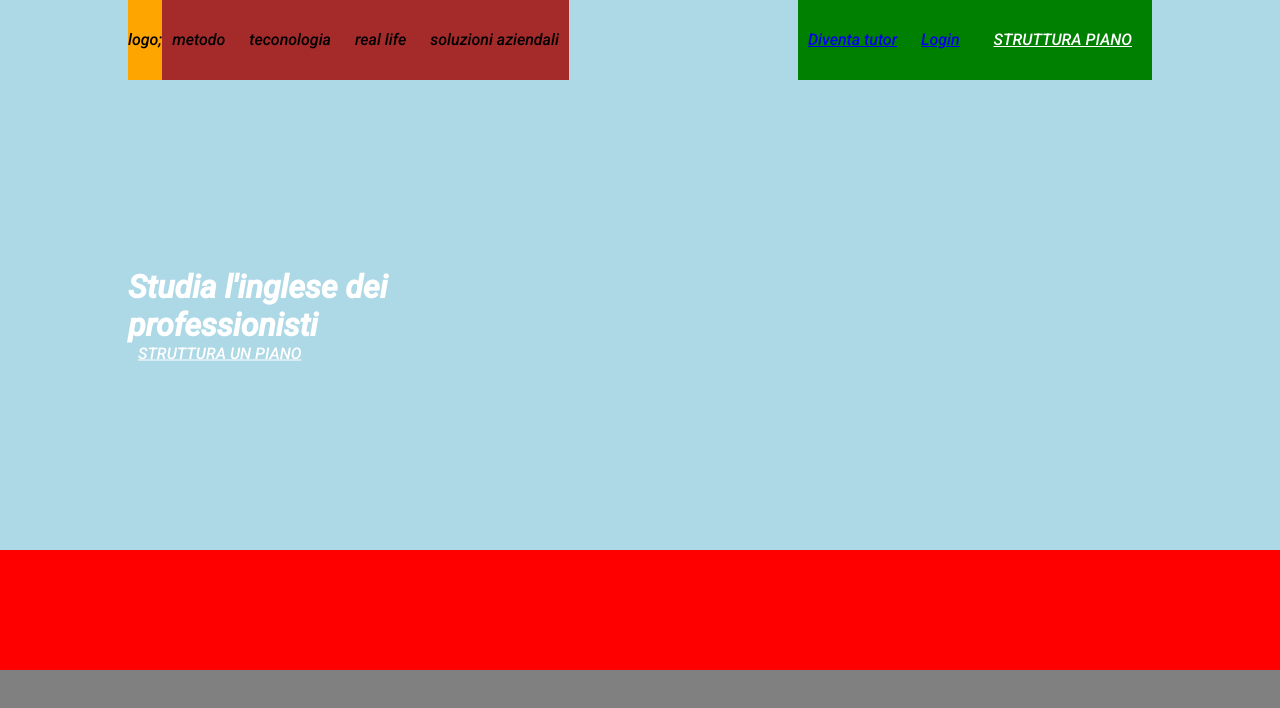
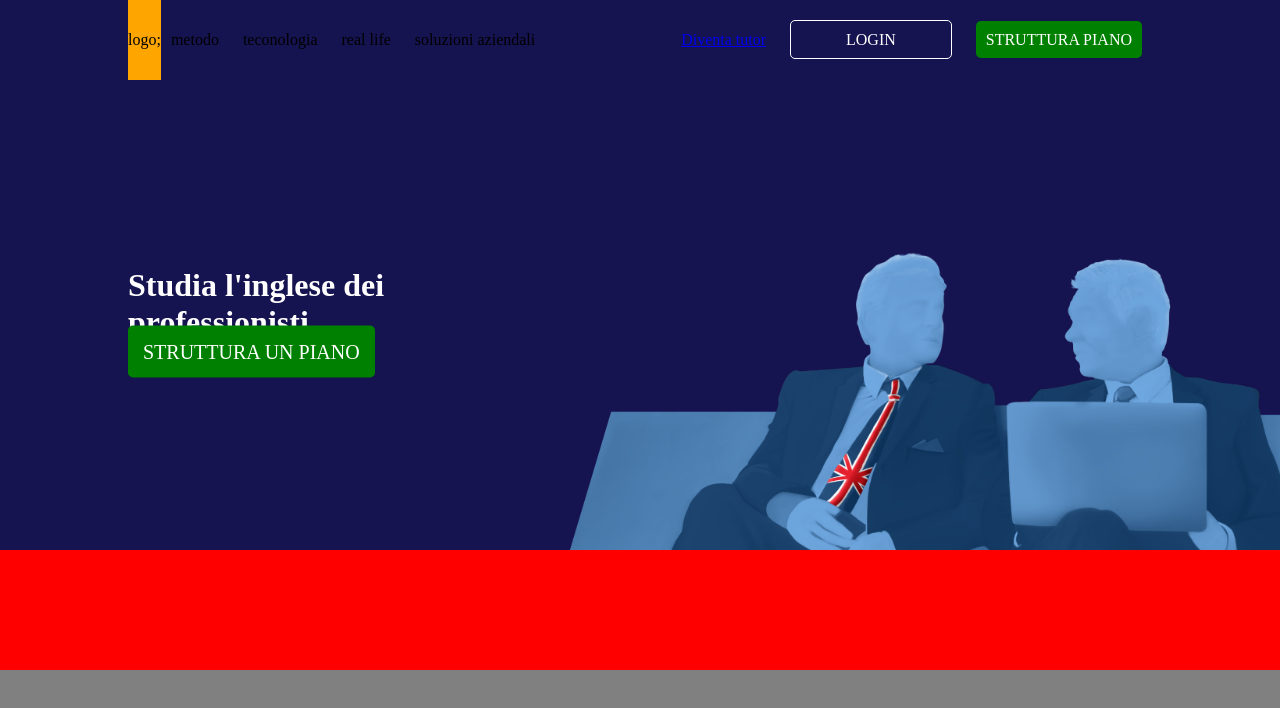
Before and after one commit to 1Graffa/htmlcss-fluentify, a plain HTML site: page index.html in a window 1280 px wide. Drawn offline with Linux system fonts and the light colour scheme.

Commit message:
aggiunti buttons

```diff
--- a/css/style.css
+++ b/css/style.css
@@ -2,9 +2,6 @@
   margin: 0;
   padding: 0;
   box-sizing: border-box;
-}
-body{
-  font-family: 'Roboto', sans-serif;
 }
 ul{
   list-style: none;
@@ -34,13 +31,34 @@ ul{
 }
 .btn-green{
   background-color: green;
+  padding: 10px;
+  border-radius: 5px;
+  color: white;
+  text-decoration: none;
+  text-transform: uppercase;
+}
+.btn-green-big{
+  background-color: green;
+  padding: 15px;
+  border-radius: 5px;
+  color: white;
+  font-size: 20px;
+  text-decoration: none;
+  text-transform: uppercase;
 }
 .btn-blu{
-  background-color: blue;
+  background-color: rgb(21, 19, 80);
   border: 1px solid white;
+  padding:  10px 55px;
+  border: 1px solid white;
+  border-radius: 5px;
+  color:white;
+  text-decoration: none;
+  text-transform: uppercase;
 }
 header{
-  background-color: lightblue;
+  background-color: rgb(21, 19, 80);
+  background-image: url(../img/background-header.png);
   background-size: 60%;
   background-repeat: no-repeat;
   background-position: 110% 110%;
@@ -54,7 +72,6 @@ header{
   background-color: orange;
 }
 .header-nav-centre{
-  background-color: brown;
   height: 80px;
 }
 .header-nav li{
@@ -62,7 +79,7 @@ header{
   padding: 0 10px;
 }
 .header-nav-right{
-  background-color: green;
+  ;
   height: 80px;
 }
 .jumbotron{
--- a/index.html
+++ b/index.html
@@ -2,7 +2,6 @@
 <html lang="it" dir="ltr">
   <head>
     <link rel="stylesheet" href="css/style.css">
-    <link href="https://fonts.googleapis.com/css2?family=Roboto:ital,wght@1,500&display=swap" rel="stylesheet">
     <meta charset="utf-8">
     <title>Fluentify Layout</title>
   </head>
@@ -29,8 +28,8 @@
           <div class="header-nav-right float-right">
             <ul>
               <li><a href="#">Diventa tutor</a></li>
-              <li><a href="#">Login</a></li>
-              <li><a href="#" class="btn">struttura piano</a></li>
+              <li><a href="#" class="btn-blu">Login</a></li>
+              <li><a href="#" class="btn-green">struttura piano</a></li>
             </ul>
 
           </div>
@@ -38,7 +37,7 @@
         <div class="jumbotron">
           <div class="jumbo-testo">
             <h1>Studia l'inglese dei professionisti</h1>
-            <a href="#" class="btn">struttura un piano</a>
+            <a href="#" class="btn-green-big">struttura un piano</a>
           </div>
 
         </div>
```
